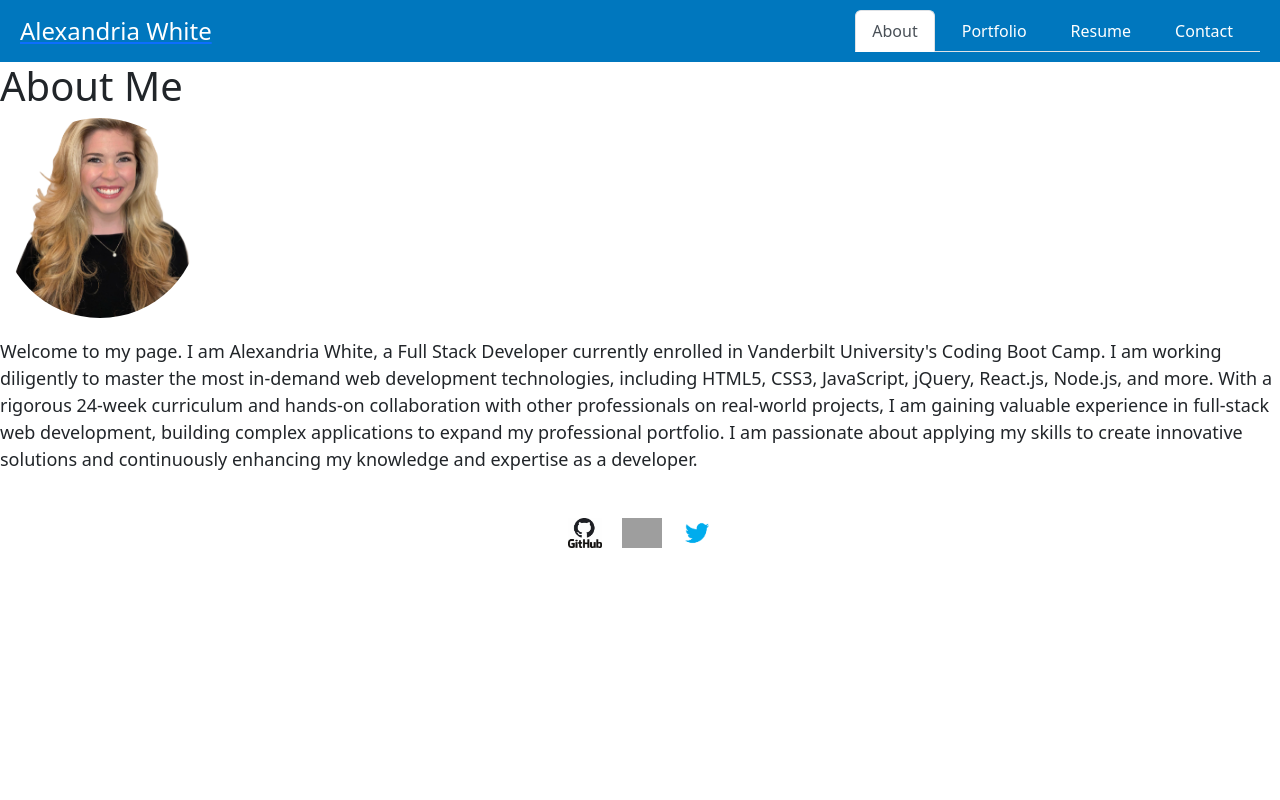
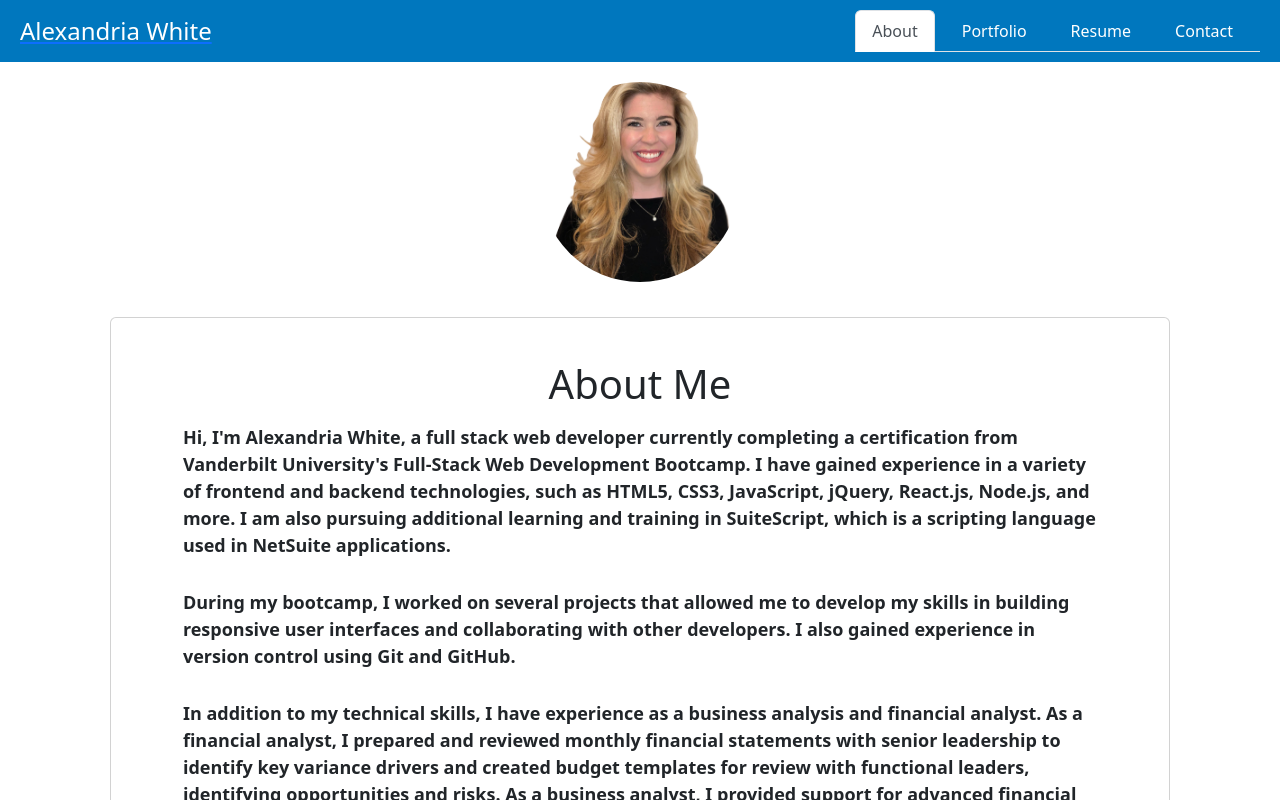
Before and after one commit to alexandriawhite/React-Portfolio, a React (Create React App) app: page / in a window 1280 px wide. Shown: the top 800 px of the page. Built offline with nearby package versions, Linux system fonts and the light colour scheme; grey boxes are pictures that could not be loaded.

Commit message:
Updated About.js and CSS

```diff
--- a/src/components/assets/css/about.css
+++ b/src/components/assets/css/about.css
@@ -1,13 +1,42 @@
+.parent-container {
+  width: 100%;
+}
+
+.container {
+  display: flex;
+  flex-direction: column; /* place image on top of text */
+  justify-content: center;
+  align-items: center;
+}
+
+.container h1 {
+text-align: center;
+}
+
+.card {
+  border: 1px solid #ccc;
+  background-color: #fff;
+  border-radius: 5px;
+  width: 95%; /* increase card width */
+  margin-top: 30px; /* add margin to top */
+}
+
+.card-body {
+  margin-top: 10px;
+}
+
 .avatar {
   width: 200px;
   height: 200px;
   object-fit: cover;
   border-radius: 60%;
-    margin-bottom: 20px;
+  margin-top: 20px;
+  margin-bottom: 5px;
 }
 
 .about-text {
   font-size: 18px;
   line-height: 1.5;
   margin-bottom: 30px;
+  padding: 0 40px; /* add padding to text */
 }
--- a/src/components/pages/About.js
+++ b/src/components/pages/About.js
@@ -4,16 +4,39 @@ import '../assets/css/about.css';
 
 export default function About() {
   return (
-    <div>
-      <h1>About Me</h1>
+    <div className="parent-container">
+      <div className="container">
       <img src={acwImage} className="avatar" alt="Alexandria White" />
-      <p className="about-text">
-        Welcome to my page. I am Alexandria White, a Full Stack Developer currently enrolled in Vanderbilt University's Coding Boot Camp.
-        I am working diligently to master the most in-demand web development technologies, including HTML5, CSS3, JavaScript, jQuery, React.js,
-        Node.js, and more. With a rigorous 24-week curriculum and hands-on collaboration with other professionals on real-world projects,
-        I am gaining valuable experience in full-stack web development, building complex applications to expand my professional portfolio.
-        I am passionate about applying my skills to create innovative solutions and continuously enhancing my knowledge and expertise as a developer.
-      </p>
+        <div className="card">
+          <div className="card-body">
+            <h1>About Me</h1>
+            <p className="about-text">
+              Hi, I'm Alexandria White, a full stack web developer currently completing a certification
+              from Vanderbilt University's Full-Stack Web Development Bootcamp. I have gained experience
+              in a variety of frontend and backend technologies, such as HTML5, CSS3, JavaScript, jQuery,
+              React.js, Node.js, and more. I am also pursuing additional learning and training in SuiteScript,
+              which is a scripting language used in NetSuite applications.
+            </p>
+            <p className="about-text">
+              During my bootcamp, I worked on several projects that allowed me to develop my skills in building
+               responsive user interfaces and collaborating with other developers. I also gained experience in
+               version control using Git and GitHub.
+            </p>
+            <p className="about-text">
+              In addition to my technical skills, I have experience as a business analysis and financial analyst.
+              As a financial analyst, I prepared and reviewed monthly financial statements with senior leadership to
+              identify key variance drivers and created budget templates for review with functional leaders, identifying
+              opportunities and risks. As a business analyst, I provided support for advanced financial reporting, conducted
+              fit gap analysis, created functional design documents, and implemented technical requirements.
+            </p>
+            <p className="about-text">
+              I'm excited about the opportunity to apply my skills and experience to new and challenging projects. If
+              you're interested in learning more about my experience or would like to discuss a potential project,
+              please don't hesitate to contact me.
+            </p>
+          </div>
+        </div>
+      </div>
     </div>
   );
 }
```
Lines whose indentation alone changed are shown as unchanged.
